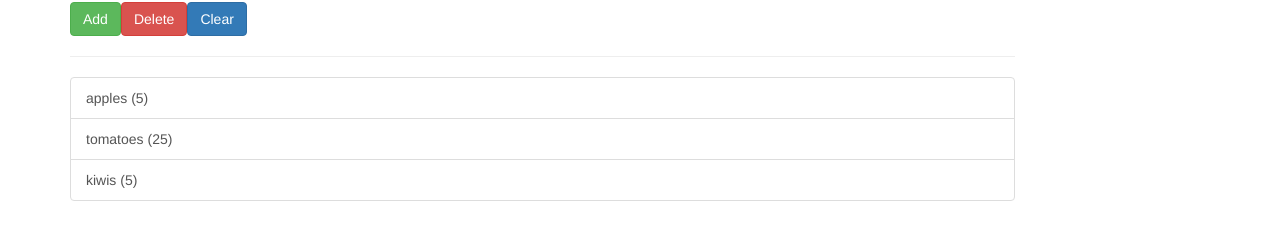
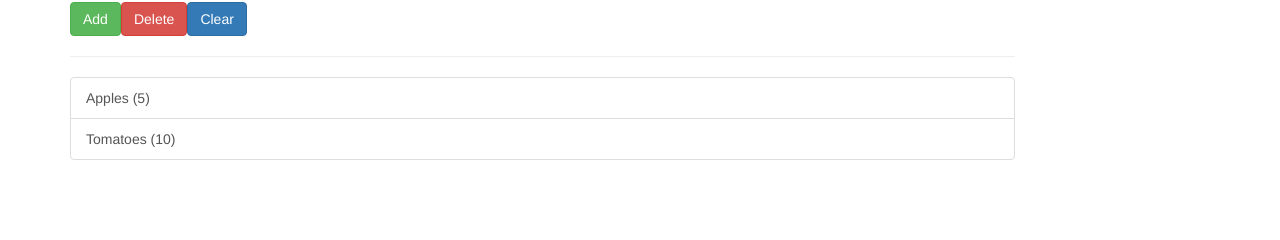
Before and after one commit to elprs/RecipeLibrary, an Angular app: page / in a window 1280 px wide. Both pictures are taken after a click on the link "Shopping list". Shown: the part 144-384 px from the top of the page. Built offline with nearby package versions, Linux system fonts and the light colour scheme.

Commit message:
sending data between services

```diff
--- a/src/app/app.module.ts
+++ b/src/app/app.module.ts
@@ -1,3 +1,4 @@
+import { ShoppingListService } from './shopping-list/shopping-list.service';
 import { DropdownDirective } from './shared/dropdown.directive';
 // import { RecipeBookComponent } from './header/recipe-book/recipe-book.component';
 import { BrowserModule } from '@angular/platform-browser';
@@ -30,7 +31,7 @@ import { ShoppingEditComponent } from './shopping-list/shopping-edit/shopping-ed
     BrowserModule,
     FormsModule
   ],
-  providers: [],
+  providers: [ShoppingListService],
   bootstrap: [AppComponent]
 })
 export class AppModule { }
--- a/src/app/recipes/recipe-detail/recipe-detail.component.html
+++ b/src/app/recipes/recipe-detail/recipe-detail.component.html
@@ -23,7 +23,7 @@
        <span class="caret"></span>
       </button>
       <ul class="dropdown-menu">
-        <li><a href="#">Add to shopping list</a></li>
+        <li><a (click)="onAddToShoppingList()" style="cursor: pointer;">Add to shopping list</a></li>
         <li><a href="#">Edit recipe</a></li>
         <li><a href="#">Delete recipe</a></li>
       </ul>
@@ -35,7 +35,13 @@
     {{recipe.description}}
   </div>
   <div class="col-xs-12">
-    Ingredients
+    <ul class="list-group">
+      <li
+        class="list-group-item"
+        *ngFor="let ingredient of recipe.ingredietns">
+        {{ingredient.name}} - {{ingredient.amount}}
+      </li>
+  </ul>
   </div>
 
 </div>
--- a/src/app/recipes/recipe-detail/recipe-detail.component.ts
+++ b/src/app/recipes/recipe-detail/recipe-detail.component.ts
@@ -1,3 +1,4 @@
+import { RecipeService } from './../recipe.service';
 import { Component, OnInit, Input } from '@angular/core';
 import { Recipe } from '../recipe.model';
 
@@ -10,10 +11,13 @@ import { Recipe } from '../recipe.model';
 export class RecipeDetailComponent implements OnInit {
   @Input() recipe: Recipe; // we add this property in order to get the details data to the
                            // recipes component
-  constructor() { }
+  constructor(private recipeService : RecipeService) { }
 
   ngOnInit(): void {
   }
 
+  onAddToShoppingList(){
+    this.recipeService.addIgredientsToShoppingList(this.recipe.ingredietns);
+  }
 
 }
--- a/src/app/recipes/recipe.model.ts
+++ b/src/app/recipes/recipe.model.ts
@@ -1,11 +1,15 @@
+import { Ingredient } from './../shared/ingredient.model';
+
 export class Recipe {
   public name: string;
   public description: string;
   public imagePath: string;
+  public ingredietns: Ingredient[];
 
-  constructor(name: string, description: string, imagePath: string){
+  constructor(name: string, description: string, imagePath: string, ingredients : Ingredient[]){
     this.name = name;
     this.description = description;
     this.imagePath = imagePath;
+    this.ingredietns = ingredients;
   }
  }
--- a/src/app/shopping-list/shopping-edit/shopping-edit.component.ts
+++ b/src/app/shopping-list/shopping-edit/shopping-edit.component.ts
@@ -1,5 +1,6 @@
 import { Ingredient } from './../../shared/ingredient.model';
 import { Component, OnInit, ElementRef, ViewChild, EventEmitter, Output } from '@angular/core';
+import { ShoppingListService } from '../shopping-list.service';
 
 @Component({
   selector: 'app-shopping-edit',
@@ -16,9 +17,9 @@ export class ShoppingEditComponent implements OnInit {
   // ingredientAdded = new EventEmitter<{name: string, amount: string}>();
   // it accepts in the <>  a type definition , meaning a JS object. Since we have
   // already the type we use straight the Ingredient model:
-  @Output() ingredientAdded = new EventEmitter<Ingredient>();
+  // @Output() ingredientAdded = new EventEmitter<Ingredient>();
 
-  constructor() { }
+  constructor( private slService: ShoppingListService) { }
 
   ngOnInit(): void {
   }
@@ -28,7 +29,8 @@ export class ShoppingEditComponent implements OnInit {
     const ingredientName = this.nameInputRef.nativeElement.value;
     const ingredientAmount = this.amountInputRef.nativeElement.value;
     const newIngredient = new Ingredient(ingredientName, ingredientAmount );
+    this.slService.addIngredient(newIngredient);
     // I emit the new event and pass the newIngredient as data
-    this.ingredientAdded.emit(newIngredient);
+    // this.ingredientAdded.emit(newIngredient); I dont need to do that because
   }
 }
--- a/src/app/shopping-list/shopping-list.component.html
+++ b/src/app/shopping-list/shopping-list.component.html
@@ -3,10 +3,7 @@
 
 <div class="row">
   <div class="col-xs-10">
-    <app-shopping-edit
-      (ingredientAdded)="onIngredientAdded($event)"
-    >
-  </app-shopping-edit>
+    <app-shopping-edit></app-shopping-edit>
     <hr>
     <ul class="list-group">
       <a href=""
--- a/src/app/shopping-list/shopping-list.component.ts
+++ b/src/app/shopping-list/shopping-list.component.ts
@@ -1,5 +1,6 @@
 import { Ingredient } from './../shared/ingredient.model';
 import { Component, OnInit } from '@angular/core';
+import { ShoppingListService } from './shopping-list.service';
 
 @Component({
   selector: 'app-shopping-list',
@@ -7,17 +8,21 @@ import { Component, OnInit } from '@angular/core';
   styleUrls: ['./shopping-list.component.css'],
 })
 export class ShoppingListComponent implements OnInit {
-  ingredients: Ingredient[] = [
-    new Ingredient('apples', 5),
-    new Ingredient('tomatoes', 25),
-    new Ingredient('kiwis', 5),
-  ];
+  ingredients: Ingredient[] = [];
 
-  constructor() {}
+  constructor(private shoppingListService : ShoppingListService) {}
 
-  ngOnInit(): void {}
+  ngOnInit(): void { // here I will have all my initialiasations & heavy lifting
+    this.ingredients = this.shoppingListService.getIngredients();
+    this.shoppingListService.ingredientsChanged
+      .subscribe(
+      (ingredients: Ingredient[]) => {
+          this.ingredients = ingredients;
+      }
+    )
+  }
 
-  onIngredientAdded(ingredient: Ingredient) {
-    this.ingredients.push(ingredient);
-  }
+  // onIngredientAdded(ingredient: Ingredient) {
+  //   this.ingredients.push(ingredient);
+  // } we dont need this, we will do this in the service
 }
--- a/src/app/shopping-list/shopping-list.service.ts
+++ b/src/app/shopping-list/shopping-list.service.ts
@@ -1,12 +1,27 @@
+import { EventEmitter } from '@angular/core';
 import { Ingredient } from './../shared/ingredient.model';
 
 export class ShoppingListService{
+  ingredientsChanged = new EventEmitter<Ingredient[]>();
  private  ingredients: Ingredient[] = [
     new Ingredient('Apples', 5),
     new Ingredient('Tomatoes', 10)
   ];
 
   getIngredients(){
-    return this.ingredients.slice();
+    return this.ingredients.slice(); // With the slice method I add only a copy pg the ingredients, so I can not access the original service
   }
-}
+
+  addIngredient(ingredient : Ingredient){
+    this.ingredients.push(ingredient);
+    this.ingredientsChanged.emit(this.ingredients.slice());
+  }
+
+  addIngredients(ingredients : Ingredient[]){
+    // for(let ingredient of ingredients){
+    //   this.addIngredient()
+
+    this.ingredients.push(...ingredients); // ... => spred operator : makes an array to list of single ingredients
+    this.ingredientsChanged.emit(this.ingredients.slice()); // pass a cory
+    }
+  }
```
Also changed, not shown: src/app/recipes/recipe.service.ts (+23 -4 lines), src/app/shared/dropdown.directive.ts (line endings or trailing spaces).
